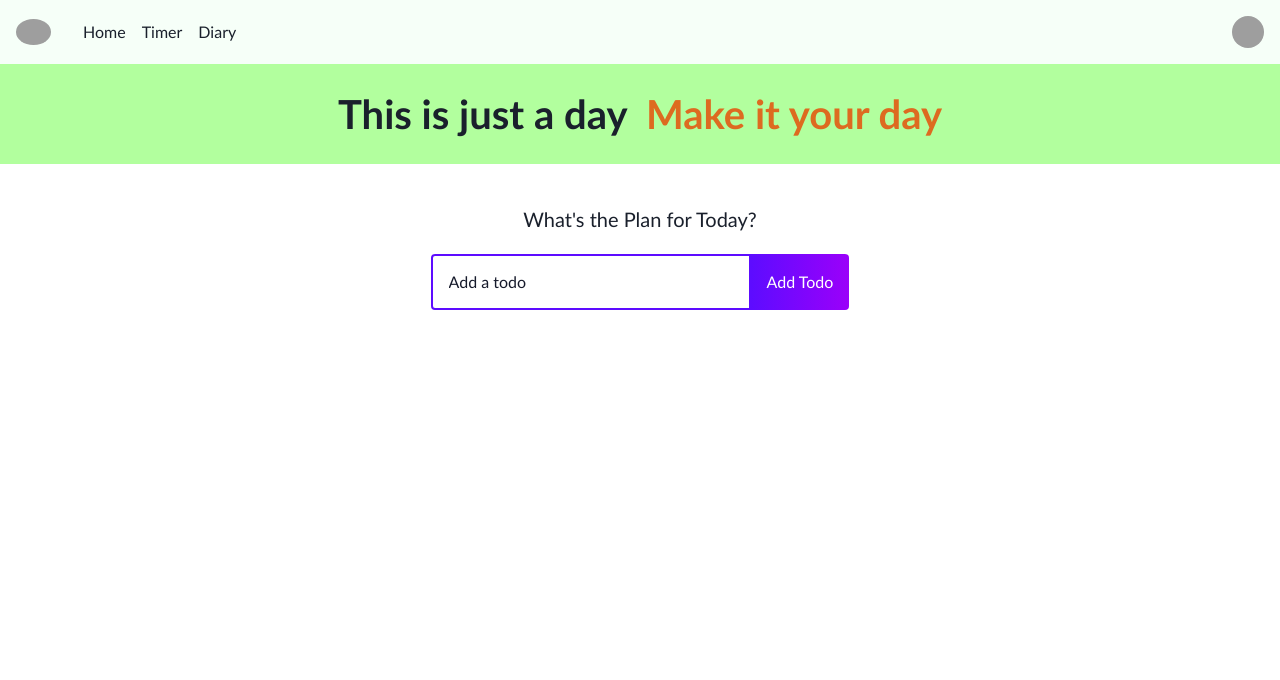
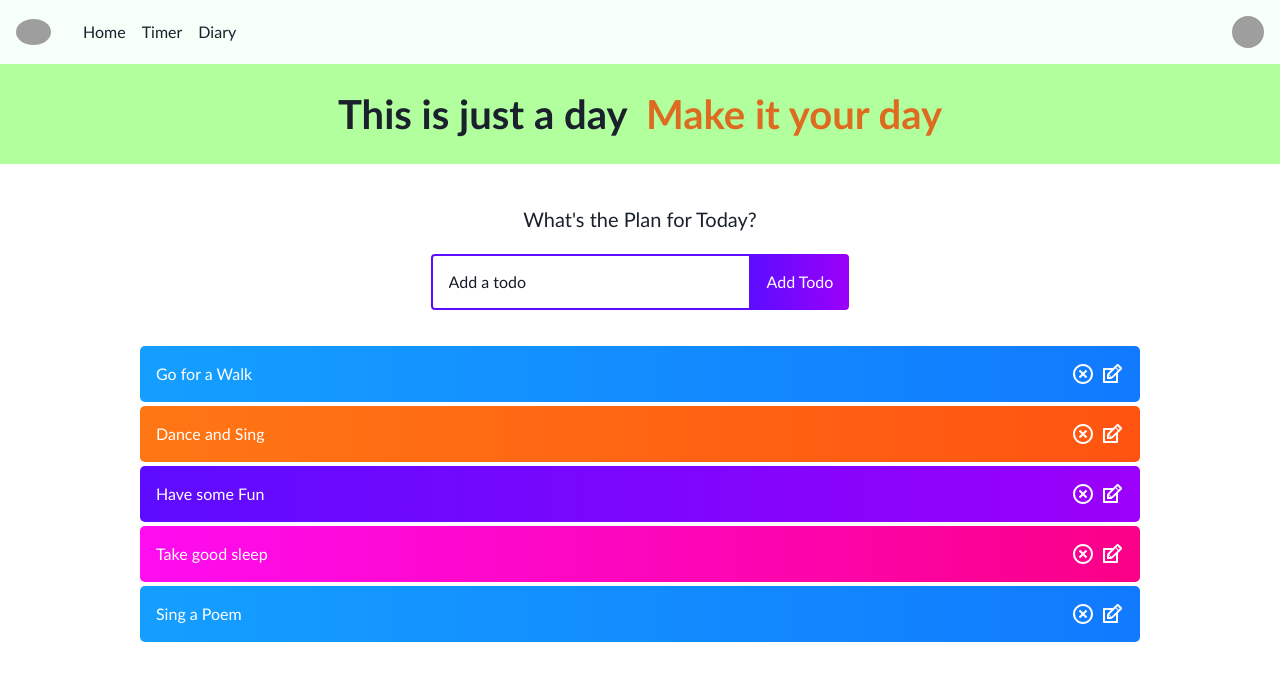
Before and after one commit to abhinavBisht94/data-pirates, a React (Create React App) app in the folder client/: page / in a window 1280 px wide. Shown: the top 680 px of the page. Built offline with nearby package versions, Linux system fonts and the light colour scheme; data requests are answered from the project's data file; grey boxes are pictures that could not be loaded; a web font is replaced by a local one.

Commit message:
refining

```diff
--- a/client/db.json
+++ b/client/db.json
@@ -2,9 +2,26 @@
   "todos": [
     {
       "id": 1,
-      "content": "Go for a Walk"
-
+      "text": "Go for a Walk",
+      "status": false
+    },
+    {
+      "id": 2,
+      "text": "Dance and Sing",
+      "status": false
+    },
+    {
+      "id": 402,
+      "text": "Have some Fun",
+      "status": false
+    },
+    {
+      "id": 5166,
+      "text": "Take good sleep"
+    },
+    {
+      "id": 3797,
+      "text": "Sing a Poem"
     }
   ]
-
 }
--- a/client/src/Redux/actions.js
+++ b/client/src/Redux/actions.js
@@ -1,3 +1,5 @@
+
+import axios from "axios"
 
 export const obj = {
     GET_TODOS_REQUEST : "GET_TODOS_REQUEST",
@@ -12,9 +14,10 @@ function getTodosRequest(){
      }
 }
 
-function getTodosSuccess(){
+function getTodosSuccess(data){
     return {
-        type : obj.GET_TODOS_SUCESS
+        type : obj.GET_TODOS_SUCESS,
+        payload : data
     }
 }
 
@@ -23,3 +26,18 @@ function getTodosFailure(){
         type : obj.GET_TODOS_FAILURE
     }
 }
+
+export function mainTodosRequest(){
+    return (dispatch) => {
+         dispatch(getTodosRequest())
+         axios.get('http://localhost:8080/todos')
+        .then(res=>{
+            // console.log(res.data)
+            dispatch(getTodosSuccess(res.data))
+        })
+        .catch(err=>{
+            dispatch(getTodosFailure())
+            console.log(err)
+      })
+    }
+}
--- a/client/src/components/Timer.jsx
+++ b/client/src/components/Timer.jsx
@@ -1,54 +1,69 @@
-import { Box, Button, Center, Text } from '@chakra-ui/react'
-import React from 'react'
-import '../CSS/timer.css'
+import { Box, Button, Center, Text } from "@chakra-ui/react";
+import React from "react";
+import "../CSS/timer.css";
 import { CountdownCircleTimer } from "react-countdown-circle-timer";
-import { useState } from 'react';
-import TimerInput from './TimerInput';
-import Sound from './Sound';
-
-
+import { useState } from "react";
+import TimerInput from "./TimerInput";
+import Sound from "./Sound";
 
 const renderTime = ({ remainingTime }) => {
   if (remainingTime === 0) {
-      return (<Box>
-         <Sound/>
-        <Text fontSize={'1.25rem'} className="timer">Time Ends...</Text>
-        </Box>);
+    return (
+      <Box>
+        <Sound />
+        <Text fontSize={"1.25rem"} className="timer">
+          Time Ends...
+        </Text>
+      </Box>
+    );
   }
 
-    const hours = Math.floor(remainingTime / 3600)
-    const minutes = Math.floor((remainingTime % 3600) / 60)
-    const seconds = remainingTime % 60
+  const hours = Math.floor(remainingTime / 3600);
+  const minutes = Math.floor((remainingTime % 3600) / 60);
+  const seconds = remainingTime % 60;
 
   return (
     <div className="timer">
-        <Text fontSize={'1.2rem'} className="text">Remaining</Text>
-        <div className="value">{`${hours<10? "0"+hours : hours}:${minutes<10? "0"+minutes : minutes}:${seconds<10? "0"+seconds : seconds}`}</div>
-        <Text fontSize={'1.2rem'} className="text">time</Text>
+      <Text fontSize={"1.2rem"} className="text">
+        Remaining
+      </Text>
+      <div className="value">{`${hours < 10 ? "0" + hours : hours}:${
+        minutes < 10 ? "0" + minutes : minutes
+      }:${seconds < 10 ? "0" + seconds : seconds}`}</div>
+      <Text fontSize={"1.2rem"} className="text">
+        time
+      </Text>
     </div>
   );
 };
 
 function Timer() {
+  const [key, setKey] = useState(0);
+  const [play, setPlay] = useState(false);
+  const [time, setTime] = useState(600);
 
-        const[key,setKey] = useState(0)
-        const[play,setPlay] = useState(false)
-        const[time,setTime] = useState(600)
-
-        function handleTime(timeValue){
-            setTime(timeValue)
+  const [show, setShow] = useState(true);
+  function showHandle(val) {
+    setShow(val);
   }
 
-        function handleReset(){
-            setKey(prev=>prev+1)
-            setPlay(true)
+  function handleTime(timeValue) {
+    setTime(timeValue);
+  }
+
+  function handleReset() {
+    setKey((prev) => prev + 1);
+    setPlay(true);
   }
 
   return (
-        <Box mt='80px'>
-
-           <Center  my='30px' mx='auto' >
-                <TimerInput handleTime={handleTime}   />
+    <Box mt="50px">
+      <Center my="30px" mx="auto">
+        <TimerInput
+          handleTime={handleTime}
+          show={show}
+          showHandle={showHandle}
+        />
       </Center>
       <div className="App">
         <div className="timer-wrapper">
@@ -65,20 +80,38 @@ function Timer() {
             {renderTime}
           </CountdownCircleTimer>
         </div>
-        <Center mt='30px'>
-        <Button mr='25px' onClick={()=>handleReset()}>Reset Timer</Button>
-        <Button width={'120px'} boxSizing='border-box' mr='25px' onClick={()=>setPlay(!play)}>{play===true? "Pause" : "Start"} Timer</Button>
-        <Button mr='25px' colorScheme={'red'} onClick={()=>{
-            console.log("ramesh")
-            setKey(prev=>prev+1)
-            setPlay(false)
-            setTime(600)
-
-        }}>End Timer</Button>
+        <Center mt="30px">
+          <Button colorScheme={'orange'} mr="25px" onClick={() => handleReset()}>
+            Reset Timer
+          </Button>
+          <Button
+            width={"120px"}
+            colorScheme={'green'}
+            boxSizing="border-box"
+            mr="25px"
+            onClick={() => {
+              setPlay(!play);
+              setShow(false);
+            }}
+          >
+            {play === true ? "Pause" : "Start"} Timer
+          </Button>
+          <Button
+            mr="25px"
+            colorScheme={"red"}
+            onClick={() => {
+              setKey((prev) => prev + 1);
+              setPlay(false);
+              setTime(600);
+              setShow(true);
+            }}
+          >
+            End Timer
+          </Button>
         </Center>
       </div>
     </Box>
   );
 }
 
-export default Timer
+export default Timer;
--- a/client/src/components/TimerInput.jsx
+++ b/client/src/components/TimerInput.jsx
@@ -1,19 +1,50 @@
-import { Box, Button, Flex, Input } from '@chakra-ui/react'
+import { Box, Button, Center, Flex, Input, Text } from '@chakra-ui/react'
 import React from 'react'
 import { useState } from 'react'
 
-const TimerInput = ({handleTime}) => {
+const TimerInput = ({handleTime,show,showHandle}) => {
     const[val,setVal] = useState(0)
+
+
+    const[min,setMin] = useState(-1)
+    const[hour,setHour] = useState(-1)
+
+
+
+
+    function showSet(val){
+        const hour = Math.floor(val/60)
+        setHour(hour)
+        const min = val%60
+        setMin(min)
+        showHandle(false)
+
+
+  }
+
   return (
-    <Flex>
+    <>
+    { show === true  ? (<Flex height={'50px'} boxSizing='border-box'>
         <Input  fontSize={'1rem'} maxW={'200px'} type={'number'} onChange={(e)=>setVal(e.target.value)} mr='15px' placeholder='Set timer in minutes' />
-        <Button px='8px' onClick={()=>{
+        <Button  px='8px' onClick={()=>{
             if(val>0){
             const min = val*60
+            showSet(val)
             handleTime(min)
             }
         }}>Set Timer</Button>
-    </Flex>
+    </Flex>) : (
+      <>
+      <Center height={'50px'} boxSizing='border-box'>
+     { hour===1 && <Text fontSize={'1.5rem'}>{hour} hour and  &nbsp; </Text>}
+     { hour>1 && <Text fontSize={'1.5rem'}>{hour} hours and  &nbsp; </Text>}
+     { min==1 && <Text fontSize={'1.5rem'}>{min} minute timer</Text>}
+     { min>1 && <Text fontSize={'1.5rem'}>{min} minutes timer</Text>}
+     {hour === -1 &&  <Text fontSize={'1.5rem'}>10 minutes timer</Text> }
+      </Center>
+      </>
+    )}
+    </>
   )
 }
 
--- a/client/src/components/TodoApp/Todo.js
+++ b/client/src/components/TodoApp/Todo.js
@@ -24,7 +24,7 @@ const Todo = ({ todos, completeTodo, removeTodo, updateTodo }) => {
 
   return todos.map((todo, index) => (
     <Box maxW={'1000px'}
-      className={todo.isComplete ? 'todo-row complete' : 'todo-row'}
+      className={todo.status ? 'todo-row complete' : 'todo-row'}
       key={index}
     >
       <div key={todo.id} onClick={() => completeTodo(todo.id)}>
--- a/client/src/components/TodoApp/TodoForm.js
+++ b/client/src/components/TodoApp/TodoForm.js
@@ -16,6 +16,9 @@ function TodoForm(props) {
 
   const handleSubmit = e => {
     e.preventDefault();
+
+    // console.log({input})
+
 
     props.onSubmit({
       id: Math.floor(Math.random() * 10000),
--- a/client/src/components/TodoApp/TodoList.js
+++ b/client/src/components/TodoApp/TodoList.js
@@ -1,40 +1,101 @@
-import React, { useState } from 'react';
-import TodoForm from './TodoForm';
-import Todo from './Todo';
-import { Box, Text } from '@chakra-ui/react';
+import React, { useEffect, useState } from "react";
+import TodoForm from "./TodoForm";
+import Todo from "./Todo";
+import { Box, Text } from "@chakra-ui/react";
+import axios from "axios";
+import { useDispatch, useSelector } from "react-redux";
+import { ErrorOutlineSharp } from "@material-ui/icons";
 
 function TodoList() {
+  const dispatch = useDispatch();
+  const state = useSelector((state) => state.todos);
+  const arr = state.todoArr;
+  // console.log({arr})
+
   const [todos, setTodos] = useState([]);
 
-  const addTodo = todo => {
+  useEffect(() => {
+    axios
+      .get("http://localhost:8080/todos")
+      .then((res) => {
+        setTodos(res.data);
+      })
+      .catch((err) => {
+        console.log(err);
+      });
+  }, []);
+
+  //  ******   ADD TODO ******** //
+
+  const addTodo = (todo) => {
     if (!todo.text || /^\s*$/.test(todo.text)) {
       return;
     }
 
+    axios
+      .post("http://localhost:8080/todos", todo)
+      .then((res) => {
+        // console.log(res)
+      })
+      .catch((err) => {
+        console.log(ErrorOutlineSharp);
+      });
+
     const newTodos = [todo, ...todos];
 
     setTodos(newTodos);
-    console.log(...todos);
   };
+
+  //  ******   UPDATE TODO ******** //
 
   const updateTodo = (todoId, newValue) => {
     if (!newValue.text || /^\s*$/.test(newValue.text)) {
       return;
     }
 
-    setTodos(prev => prev.map(item => (item.id === todoId ? newValue : item)));
+    axios
+      .patch(`http://localhost:8080/todos/${todoId}`, newValue)
+      .then((res) => {
+        // console.log(res)
+      })
+      .catch((err) => {
+        console.log(ErrorOutlineSharp);
+      });
+
+    setTodos((prev) =>
+      prev.map((item) => (item.id === todoId ? newValue : item))
+    );
   };
 
-  const removeTodo = id => {
-    const removedArr = [...todos].filter(todo => todo.id !== id);
+  //  ******   REMOVE TODO ******** //
 
+  const removeTodo = (id) => {
+    const removedArr = [...todos].filter((todo) => todo.id !== id);
     setTodos(removedArr);
+
+    axios
+      .delete(`http://localhost:8080/todos/${id}`)
+      .then((res) => {
+        // console.log(res)
+      })
+      .catch((err) => {
+        console.log(err);
+      });
   };
 
-  const completeTodo = id => {
-    let updatedTodos = todos.map(todo => {
+  const completeTodo = (id) => {
+    let updatedTodos = todos.map((todo) => {
       if (todo.id === id) {
-        todo.isComplete = !todo.isComplete;
+        todo.status = !todo.status;
+
+        axios
+          .patch(`http://localhost:8080/todos/${id}`, { status: todo.status })
+          .then((res) => {
+            // console.log(res)
+          })
+          .catch((err) => {
+            console.log(err);
+          });
       }
       return todo;
     });
@@ -42,8 +103,10 @@ function TodoList() {
   };
 
   return (
-    <Box my='40px'>
-      <Text my='20px' fontSize={'1.25rem'} textAlign={'center'}>What's the Plan for Today?</Text>
+    <Box my="40px">
+      <Text my="20px" fontSize={"1.25rem"} textAlign={"center"}>
+        What's the Plan for Today?
+      </Text>
       <TodoForm onSubmit={addTodo} />
       <Todo
         todos={todos}
```
Also changed, not shown: 1 other file (tests, documents, lock files or other folders). Lines whose indentation alone changed are shown as unchanged.
